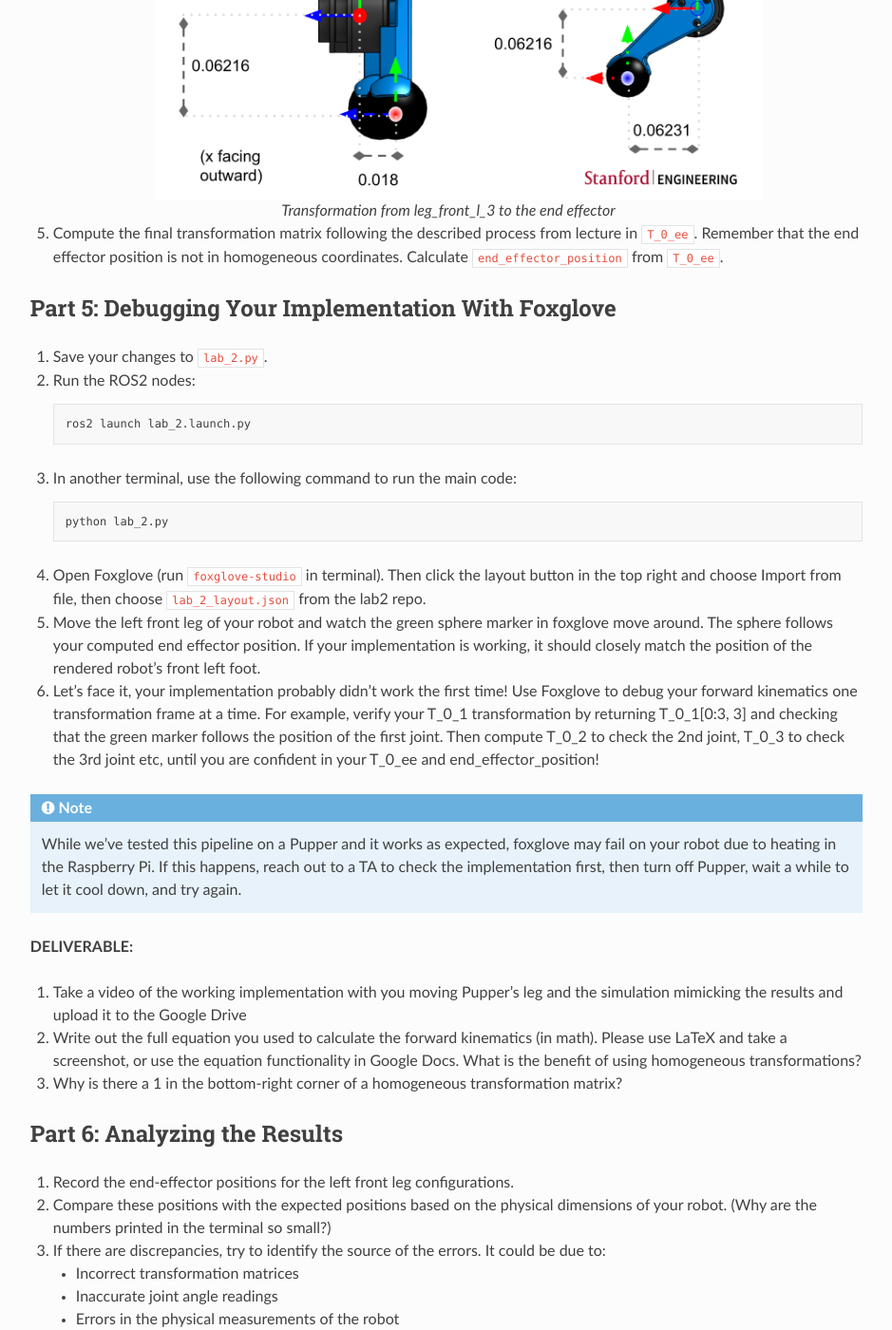
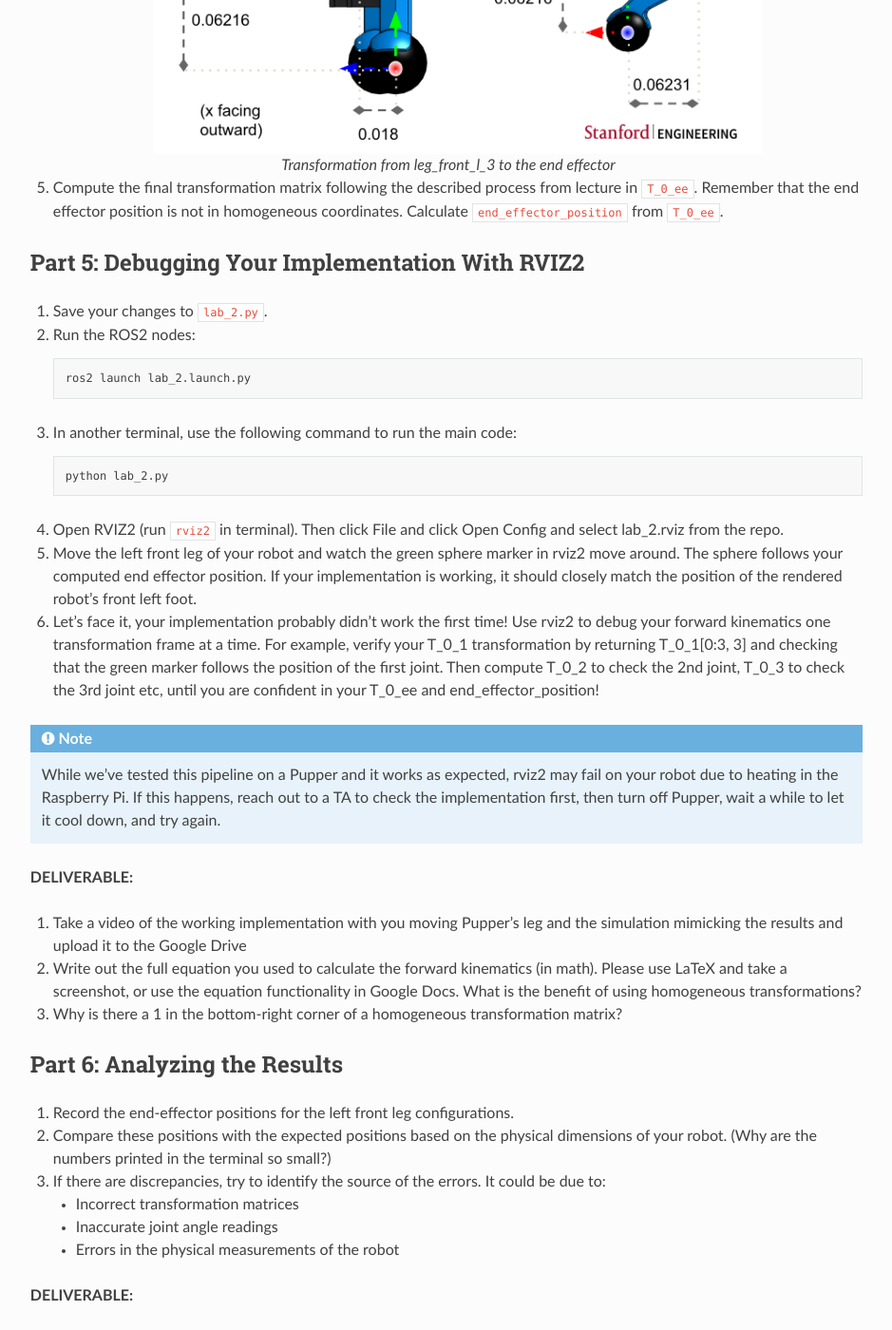
Before and after one commit to cs123-stanford/cs123-stanford, a Sphinx documentation site: the page built from docs/schedule/labs/fall-25/lab-2.rst, in a window 1280 px wide and 1400 px high, scrolled down 4803 px. Shown: the whole window at 95% size, without its empty margins (320-1259 px from the left). Built offline with Sphinx 7.4.7 and the Read the Docs theme 3.1.0, drawn with Linux system fonts in a browser that asks for light colours; some of the changed text lies outside the part shown.

Commit message:
Update lab-2.rst to replace Foxglove references with RVIZ2 for debugging instructions

```diff
--- a/docs/schedule/labs/fall-25/lab-2.rst
+++ b/docs/schedule/labs/fall-25/lab-2.rst
@@ -43,8 +43,6 @@
 
       cd ~/lab_2_fall_2025
       code .
-
-4. Install foxglove onto your pi: https://foxglove.dev/download
 
 Part 3: Understanding the Code Structure
 -------------------------------------------
@@ -113,7 +111,7 @@
 
 5. Compute the final transformation matrix following the described process from lecture in ``T_0_ee``. Remember that the end effector position is not in homogeneous coordinates. Calculate ``end_effector_position`` from ``T_0_ee``.
 
-Part 5: Debugging Your Implementation With Foxglove
+Part 5: Debugging Your Implementation With RVIZ2
 ---------------------------------------------------
 
 1. Save your changes to ``lab_2.py``.
@@ -130,14 +128,14 @@
 
       python lab_2.py
 
-4. Open Foxglove (run ``foxglove-studio`` in terminal). Then click the layout button in the top right and choose Import from file, then choose ``lab_2_layout.json`` from the lab2 repo.
+4. Open RVIZ2 (run ``rviz2`` in terminal). Then click File and click Open Config and select lab_2.rviz from the repo.
 
-5. Move the left front leg of your robot and watch the green sphere marker in foxglove move around. The sphere follows your computed end effector position. If your implementation is working, it should closely match the position of the rendered robot's front left foot.
+5. Move the left front leg of your robot and watch the green sphere marker in rviz2 move around. The sphere follows your computed end effector position. If your implementation is working, it should closely match the position of the rendered robot's front left foot.
 
-6. Let's face it, your implementation probably didn't work the first time! Use Foxglove to debug your forward kinematics one transformation frame at a time. For example, verify your T_0_1 transformation by returning T_0_1[0:3, 3] and checking that the green marker follows the position of the first joint. Then compute T_0_2 to check the 2nd joint, T_0_3 to check the 3rd joint etc, until you are confident in your T_0_ee and end_effector_position!
+6. Let's face it, your implementation probably didn't work the first time! Use rviz2 to debug your forward kinematics one transformation frame at a time. For example, verify your T_0_1 transformation by returning T_0_1[0:3, 3] and checking that the green marker follows the position of the first joint. Then compute T_0_2 to check the 2nd joint, T_0_3 to check the 3rd joint etc, until you are confident in your T_0_ee and end_effector_position!
 
 .. note::
-   While we've tested this pipeline on a Pupper and it works as expected, foxglove may fail on your robot due to heating in the Raspberry Pi. If this happens, reach out to a TA to check the implementation first, then turn off Pupper, wait a while to let it cool down, and try again.
+   While we've tested this pipeline on a Pupper and it works as expected, rviz2 may fail on your robot due to heating in the Raspberry Pi. If this happens, reach out to a TA to check the implementation first, then turn off Pupper, wait a while to let it cool down, and try again.
 
 **DELIVERABLE:**
 
@@ -181,7 +179,7 @@
 
       Base to back right leg transformation diagram
 
-2. During the testing with foxglove, write a script that saves the sequence of your well-crafted motion, recorded as end effector positions into a file. You will have a chance to let Pupper replay this recorded motion in the next lab! You will need to use the ``joint_states`` topic to record the motor angles, and the ``leg_front_l_end_effector_position`` topic to record the end effector positions.
+2. During the testing with rviz2, write a script that saves the sequence of your well-crafted motion, recorded as end effector positions into a file. You will have a chance to let Pupper replay this recorded motion in the next lab! You will need to use the ``joint_states`` topic to record the motor angles, and the ``leg_front_l_end_effector_position`` topic to record the end effector positions.
 
 Friendly reminder: The first optional lab will be released next week, attempt at your own risk!
 
```
